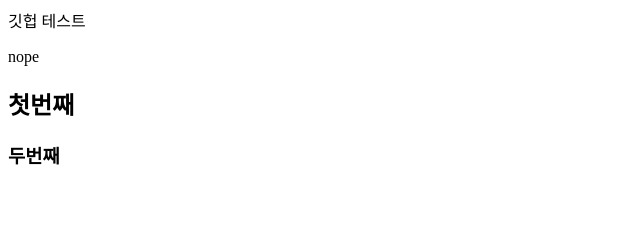
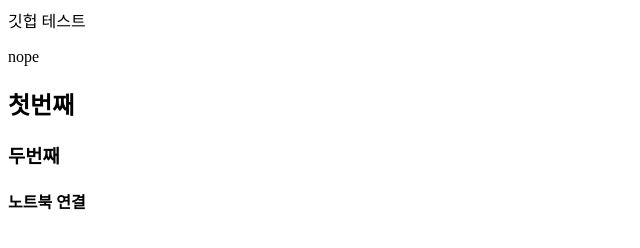
Before and after one commit to masar09/road-safety-sign-iot-project, a plain HTML site: page index.html in a window 1280 px wide. Shown: the whole page, without its empty margins (0-640 px from the left). Drawn offline with Linux system fonts and the light colour scheme.

Commit message:
3rd commit

```diff
--- a/index.html
+++ b/index.html
@@ -12,7 +12,7 @@
         <P>nope</P>
         <h2>첫번째</h2>
         <h3>두번째</h3>
-
+        <h4>노트북 연결</h4>
 
 
     </body>
```
